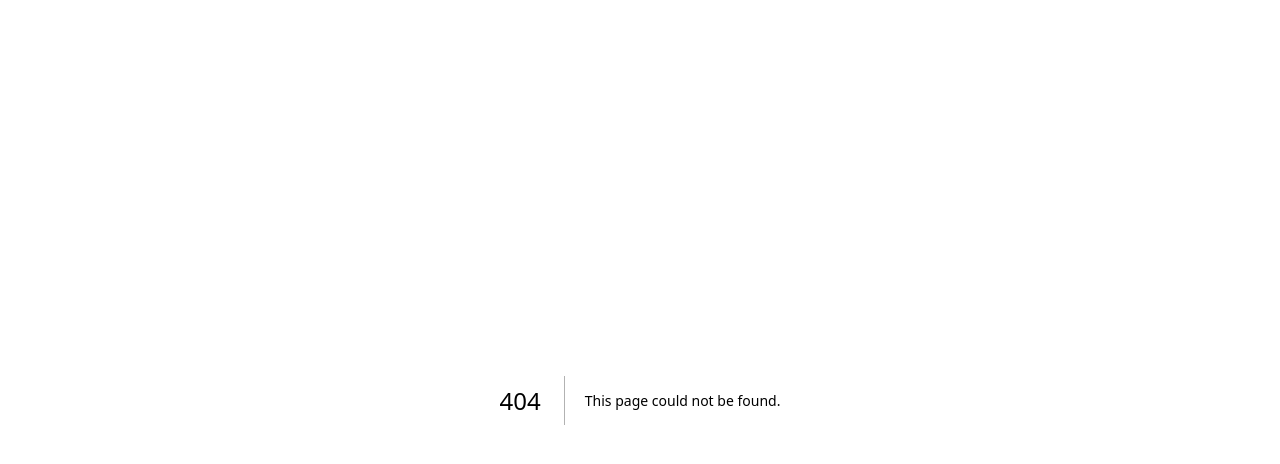
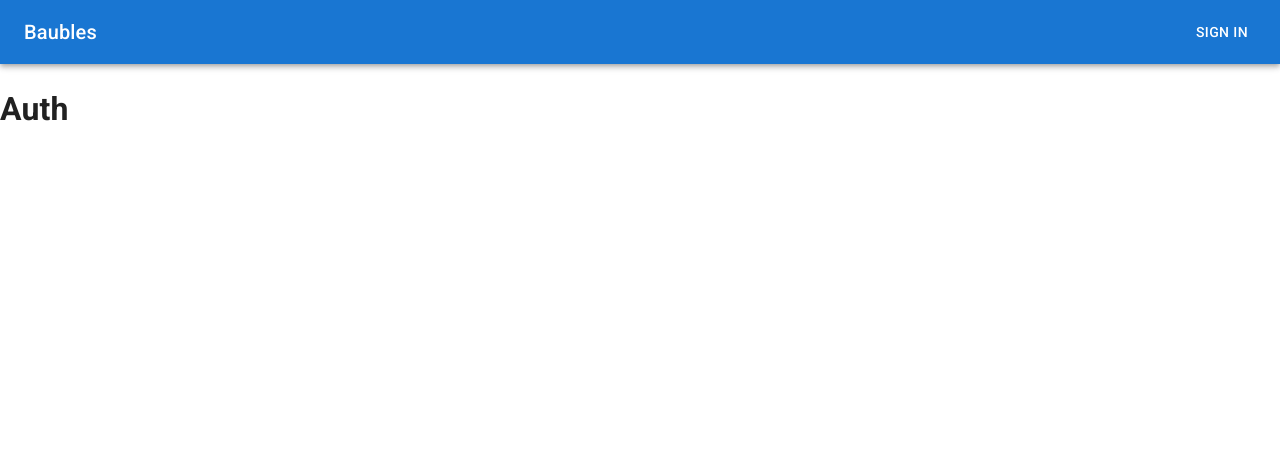
Before and after one commit to LordHippopotamus/baubles-next, a Next.js app: page /auth in a window 1280 px wide. Before the commit this address had no page. Shown: the top 464 px of the page. Built offline with nearby package versions, Linux system fonts and the light colour scheme.

Commit message:
feat: add navigation

```diff
--- a/package.json
+++ b/package.json
@@ -11,6 +11,8 @@
   "dependencies": {
     "@emotion/react": "^11.11.1",
     "@emotion/styled": "^11.11.0",
+    "@fontsource/roboto": "^5.0.5",
+    "@mui/icons-material": "^5.14.1",
     "@mui/material": "^5.14.0",
     "@supabase/auth-helpers-nextjs": "^0.7.2",
     "@supabase/supabase-js": "^2.26.0",
--- /dev/null
+++ b/src/app/Navigation.tsx
@@ -0,0 +1,32 @@
+import { AppBar, Toolbar, IconButton, Typography, Button } from "@mui/material";
+import { Menu as MenuIcon } from "@mui/icons-material";
+import Link from "next/link";
+
+const Navigation = () => (
+  <AppBar position="static">
+    <Toolbar>
+      <Typography
+        variant="h6"
+        sx={{ flexGrow: 1, color: "inherit", textDecoration: "none" }}
+        component={Link}
+        href="/"
+      >
+        Baubles
+      </Typography>
+      <Button color="inherit" component={Link} href="/auth">
+        Sign In
+      </Button>
+      {/* <IconButton
+        size="large"
+        edge="start"
+        color="inherit"
+        aria-label="menu"
+        sx={{ mr: 2 }}
+      >
+        <MenuIcon />
+      </IconButton> */}
+    </Toolbar>
+  </AppBar>
+);
+
+export default Navigation;
--- /dev/null
+++ b/src/app/ThemeRegistry.tsx
@@ -0,0 +1,85 @@
+"use client";
+
+import createCache from "@emotion/cache";
+import { Options } from "@emotion/cache/types";
+import { CacheProvider } from "@emotion/react";
+import CssBaseline from "@mui/material/CssBaseline";
+import { ThemeProvider, createTheme } from "@mui/material/styles";
+import useMediaQuery from "@mui/material/useMediaQuery";
+import { useServerInsertedHTML } from "next/navigation";
+import { useMemo, useState } from "react";
+import "@fontsource/roboto/300.css";
+import "@fontsource/roboto/400.css";
+import "@fontsource/roboto/500.css";
+import "@fontsource/roboto/700.css";
+
+const ThemeRegistry = ({
+  options,
+  children,
+}: {
+  options: Options;
+  children: React.ReactNode;
+}) => {
+  const prefersDarkMode = useMediaQuery("(prefers-color-scheme: dark)");
+
+  const theme = useMemo(
+    () =>
+      createTheme({
+        palette: {
+          mode: prefersDarkMode ? "dark" : "light",
+        },
+      }),
+    [prefersDarkMode]
+  );
+
+  const [{ cache, flush }] = useState(() => {
+    const cache = createCache(options);
+    cache.compat = true;
+    const prevInsert = cache.insert;
+    let inserted: string[] = [];
+    cache.insert = (...args) => {
+      const serialized = args[1];
+      if (cache.inserted[serialized.name] === undefined) {
+        inserted.push(serialized.name);
+      }
+      return prevInsert(...args);
+    };
+    const flush = () => {
+      const prevInserted = inserted;
+      inserted = [];
+      return prevInserted;
+    };
+    return { cache, flush };
+  });
+
+  useServerInsertedHTML(() => {
+    const names = flush();
+    if (names.length === 0) {
+      return null;
+    }
+    let styles = "";
+    for (const name of names) {
+      styles += cache.inserted[name];
+    }
+    return (
+      <style
+        key={cache.key}
+        data-emotion={`${cache.key} ${names.join(" ")}`}
+        dangerouslySetInnerHTML={{
+          __html: styles,
+        }}
+      />
+    );
+  });
+
+  return (
+    <CacheProvider value={cache}>
+      <ThemeProvider theme={theme}>
+        <CssBaseline />
+        {children}
+      </ThemeProvider>
+    </CacheProvider>
+  );
+};
+
+export default ThemeRegistry;
--- /dev/null
+++ b/src/app/auth/page.tsx
@@ -0,0 +1,5 @@
+const Auth = () => {
+  return <h1>Auth</h1>;
+};
+
+export default Auth;
--- a/src/app/layout.tsx
+++ b/src/app/layout.tsx
@@ -1,6 +1,17 @@
+import Navigation from "./Navigation";
+import ThemeRegistry from "./ThemeRegistry";
+import { Paper } from "@mui/material";
+
 const RootLayout = ({ children }: { children: React.ReactNode }) => (
   <html lang="en">
-    <body>{children}</body>
+    <body>
+      <ThemeRegistry options={{ key: "mui" }}>
+        <Paper elevation={0} sx={{ minHeight: "100vh" }}>
+          <Navigation />
+          {children}
+        </Paper>
+      </ThemeRegistry>
+    </body>
   </html>
 );
 
--- a/src/app/page.tsx
+++ b/src/app/page.tsx
@@ -1,3 +1,3 @@
-const Home = () => null;
+const Home = () => <h1>Home</h1>;
 
 export default Home;
```
Also changed, not shown: 1 other file (tests, documents, lock files or other folders).
